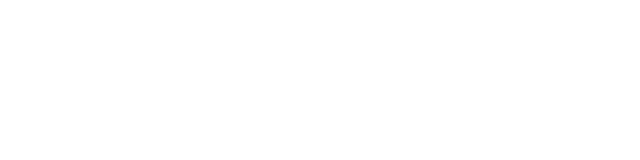
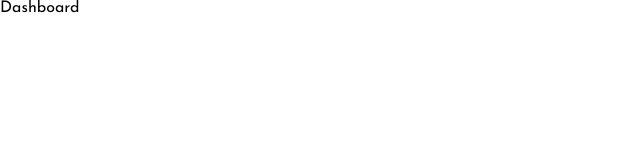
Before and after one commit to websterOrg/Cupid, a React (Create React App) app in the folder client/: page /dashboard in a window 1280 px wide. Before the commit this address had no page. Shown: the top 160 px of the page, without its empty margins (0-640 px from the left). Built offline with nearby package versions, Linux system fonts and the light colour scheme.

Commit message:
dashboard page

```diff
--- a/client/src/App.js
+++ b/client/src/App.js
@@ -1,9 +1,10 @@
-import { BrowserRouter, Route, Routes } from 'react-router-dom';
+import { BrowserRouter, Route, Routes } from "react-router-dom";
 
-import Home from './Pages/Home';
-import Form from './Pages/Form';
-import Profile from './Pages/Profile';
-import Modalpopup from './Components/Modalpopup';
+import Home from "./Pages/Home";
+import Form from "./Pages/Form";
+import Profile from "./Pages/Profile";
+import Modalpopup from "./Components/Modalpopup";
+import Dashboard from "./Pages/Dashboard";
 
 function App() {
   return (
@@ -14,6 +15,7 @@
         <Route path="/form" element={<Form />} />
         <Route path="/profile" element={<Profile />} />
         <Route path="/modalpopup" element={<Modalpopup />} />
+        <Route path="/dashboard" element={<Dashboard />} />
       </Routes>
     </BrowserRouter>
   );
--- /dev/null
+++ b/client/src/Pages/Dashboard.jsx
@@ -0,0 +1,9 @@
+import React from 'react'
+import './styles/dashboard.css'
+const Dashboard = () => {
+  return (
+    <div>Dashboard</div>
+  )
+}
+
+export default Dashboard
--- a/client/src/index.css
+++ b/client/src/index.css
@@ -279,11 +279,12 @@
   cursor: pointer !important;
   z-index: 5;
   font-size: 22px;
+  transition: 0.2s;
 }
 .cross-icon:hover {
   opacity: 0.7;
-  transform: rotate(30deg);
-  transition: 0.2s;
+  transform: rotate(90deg);
+
 }
 .term-condition {
   font-size: 14px;
```
Also changed, not shown: client/src/Pages/styles/dashboard.css (added), 1 other file (tests, documents, lock files or other folders).
